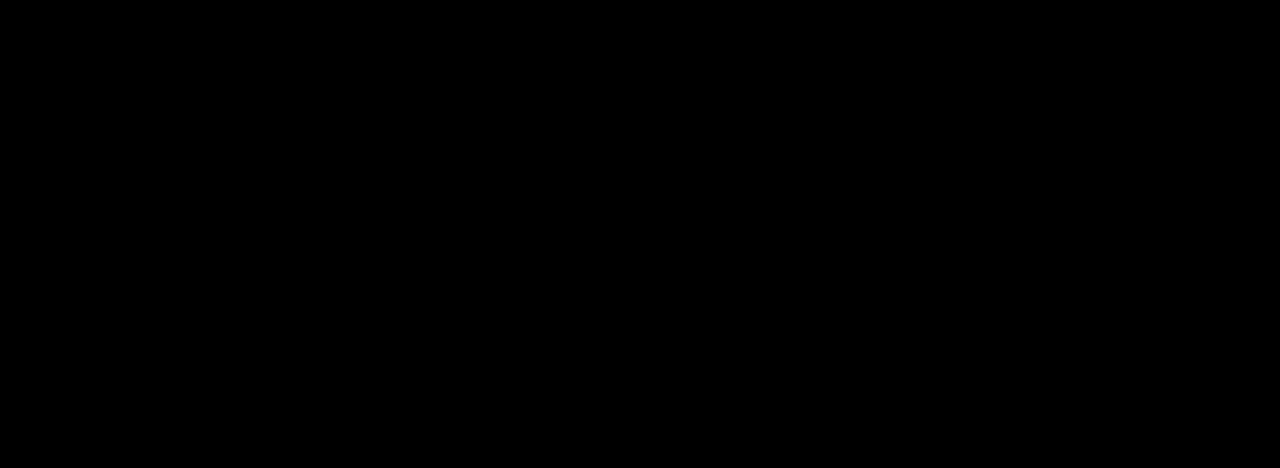
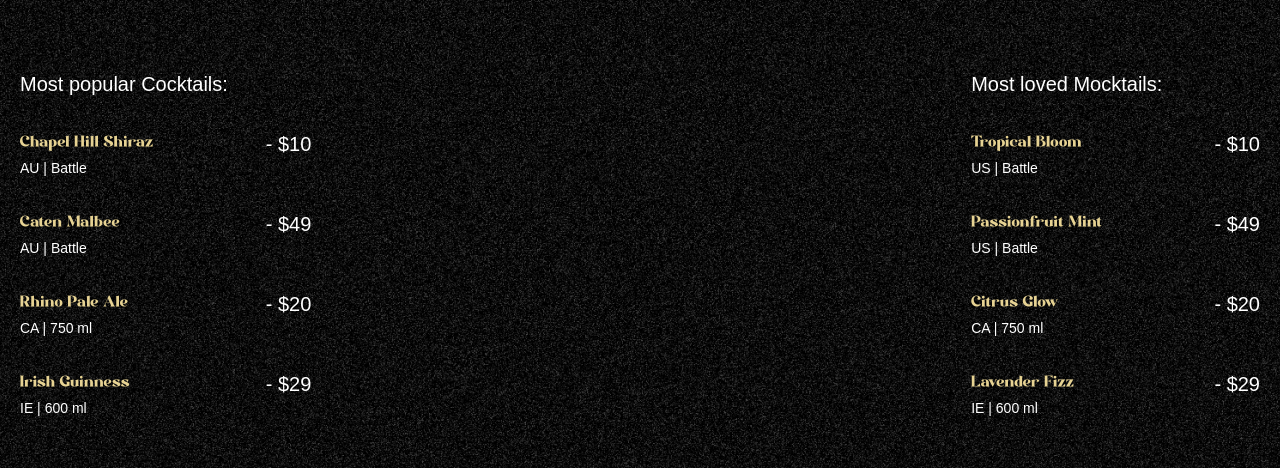
Before and after one commit to MishaKurghinyan1/gsap_coctails, a React (Vite) app: page / in a window 1280 px wide. Shown: the part 890-1358 px from the top of the page. Built offline with nearby package versions, Linux system fonts and the light colour scheme; a web font is replaced by a local one.

Commit message:
Implement cocktail section

```diff
--- a/src/App.tsx
+++ b/src/App.tsx
@@ -2,6 +2,7 @@
 import gsap from "gsap";
 import Navbar from "./components/Navbar";
 import Hero from "./components/Hero";
+import Cocktails from "./components/Cocktails";
 gsap.registerPlugin(ScrollTrigger, SplitText);
 
 const App = () => {
@@ -9,7 +10,7 @@
     <main>
       <Navbar />
       <Hero />
-      <div className="h-screen bg-black"></div>
+      <Cocktails />
     </main>
   );
 };
--- /dev/null
+++ b/src/components/Cocktails.tsx
@@ -0,0 +1,78 @@
+import { useGSAP } from "@gsap/react";
+import { cocktailLists, mockTailLists } from "../../constants";
+import gsap from "gsap";
+
+const Cocktails = () => {
+  useGSAP(() => {
+    const parallaxTimeline = gsap.timeline({
+      scrollTrigger: {
+        trigger: "#cocktails",
+        start: "top 30%",
+        end: "bottom 80%",
+        scrub: true,
+      },
+    });
+    parallaxTimeline
+      .from("#c-left-leaf", {
+        x: -100,
+        y: 100,
+        ease: "none",
+      })
+      .from("#c-right-leaf", {
+        x: 100,
+        y: 100,
+        ease: "none",
+      });
+  }, []);
+  return (
+    <section id="cocktails" className="noisy">
+      <img
+        src="/images/cocktail-left-leaf.png"
+        alt="left-leaf"
+        id="c-left-leaf"
+      />
+      <img
+        src="/images/cocktail-right-leaf.png"
+        alt="right-leaf"
+        id="c-right-leaf"
+      />
+
+      <div className="list">
+        <div className="popular">
+          <h2>Most popular Cocktails:</h2>
+          <ul>
+            {cocktailLists.map(({ name, country, detail, price }) => (
+              <li key={name}>
+                <div className="me-28">
+                  <h3>{name}</h3>
+                  <p>
+                    {country} | {detail}
+                  </p>
+                </div>
+                <span>- {price}</span>
+              </li>
+            ))}
+          </ul>
+        </div>
+        <div className="loved">
+          <h2>Most loved Mocktails:</h2>
+          <ul>
+            {mockTailLists.map(({ name, country, detail, price }) => (
+              <li key={name}>
+                <div className="md:me-28">
+                  <h3>{name}</h3>
+                  <p>
+                    {country} | {detail}
+                  </p>
+                </div>
+                <span>- {price}</span>
+              </li>
+            ))}
+          </ul>
+        </div>
+      </div>
+    </section>
+  );
+};
+
+export default Cocktails;
--- a/src/components/Hero.tsx
+++ b/src/components/Hero.tsx
@@ -65,18 +65,18 @@
       .to(
         ".right-leaf",
         {
-          yPercent: 200,
+          yPercent: 100,
         },
         0
       )
       .to(
         ".left-leaf",
         {
-          yPercent: -200,
+          yPercent: -100,
         },
         0
       );
-    const startValue = isMobile ? "top 50%" : "49% 60%";
+    const startValue = isMobile ? "top 50%" : "center 60%";
     const endValue = isMobile ? "100% top" : "bottom top";
 
     const tl = gsap.timeline({
@@ -104,12 +104,12 @@
         <h1 className="title">MOJITO</h1>
         <img
           src="/images/hero-left-leaf.png"
-          alt="left leaf"
+          alt="left-leaf"
           className="left-leaf"
         />
         <img
           src="/images/hero-right-leaf.png"
-          alt="right leaf"
+          alt="right-leaf"
           className="right-leaf"
         />
 
```
